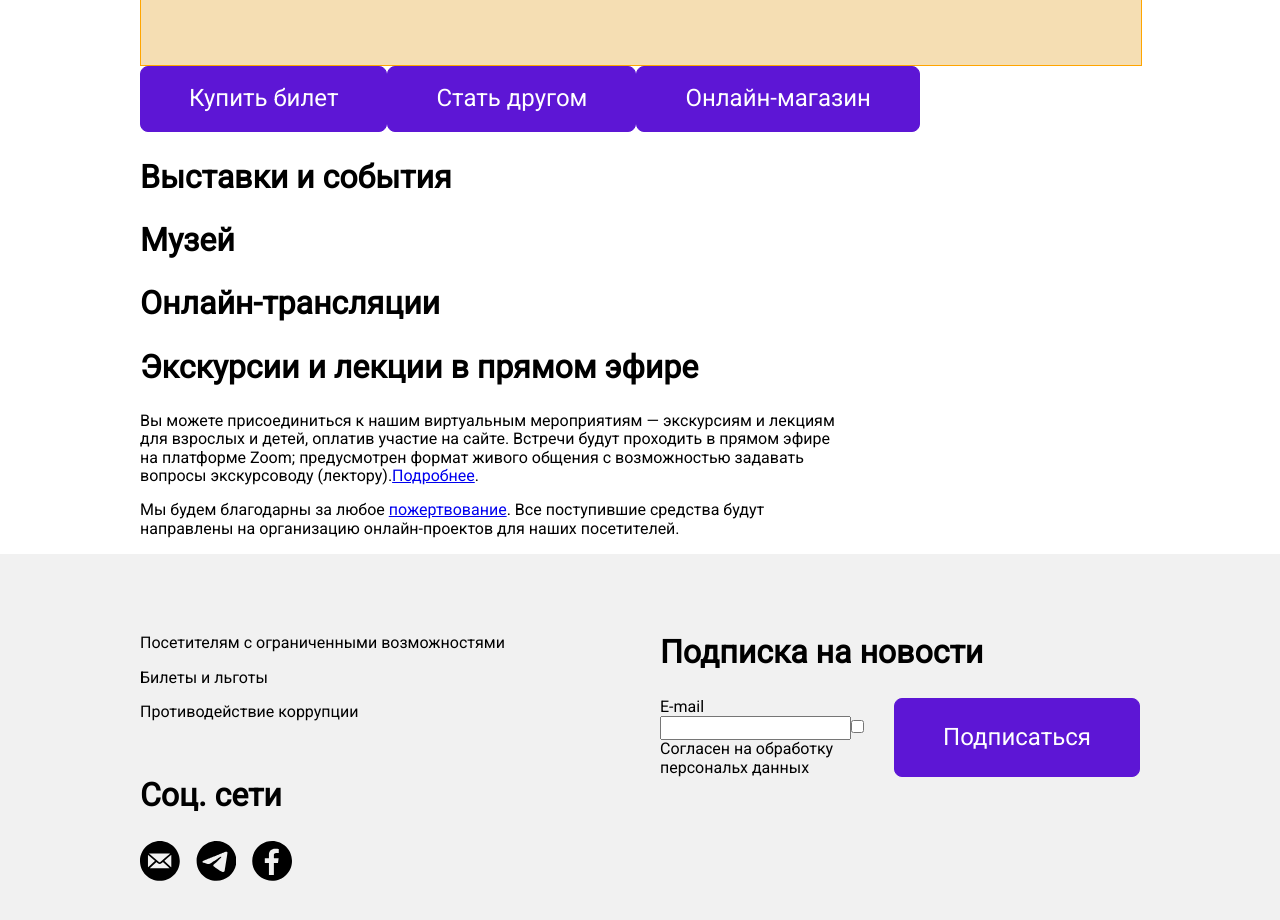
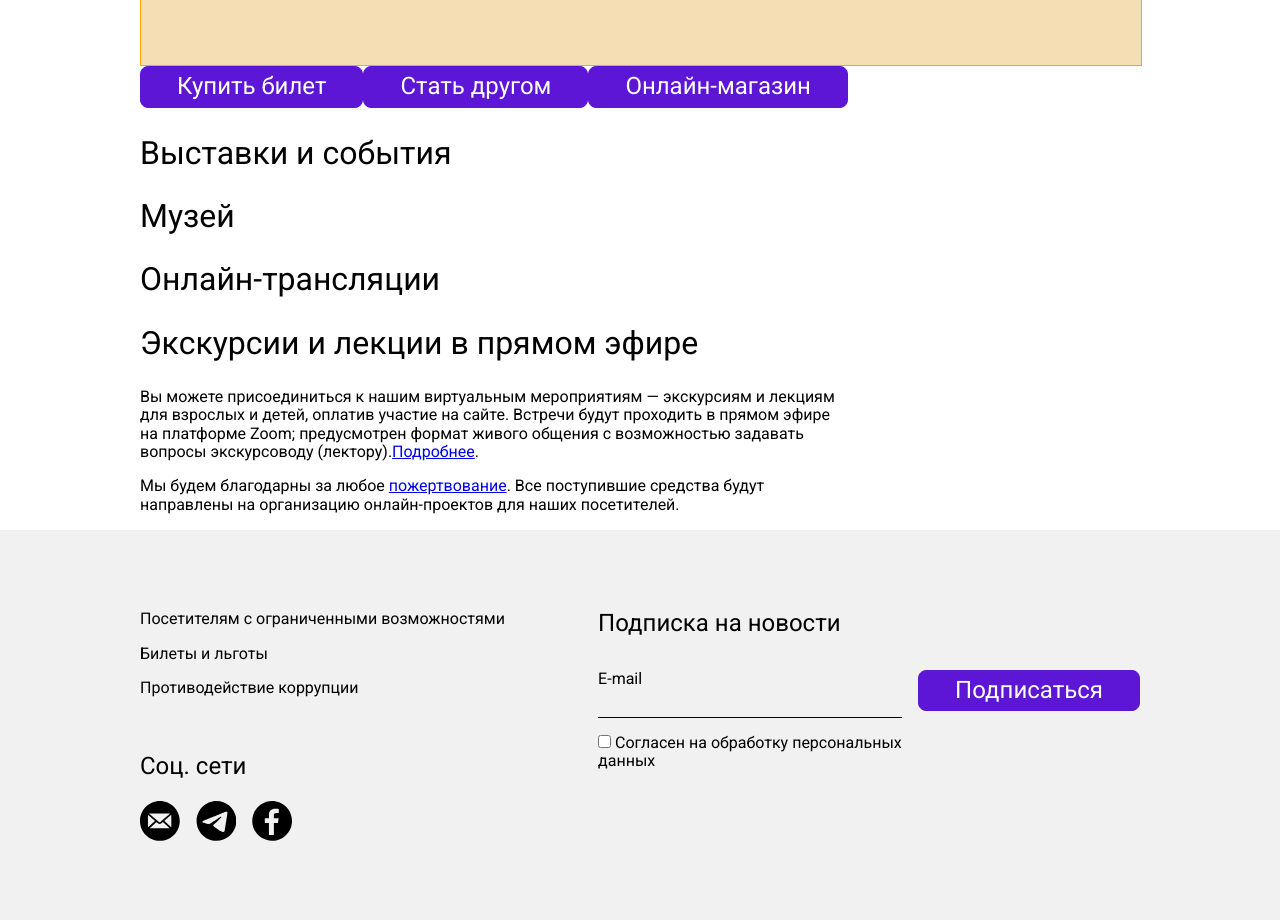
Before and after one commit to kirillku/a11y-homework, a React (Create React App) app: page / in a window 1280 px wide. Shown: the part 780-1700 px from the top of the page. Built offline with nearby package versions, Linux system fonts and the light colour scheme.

Commit message:
Add NewsletterForm

```diff
--- a/src/App.js
+++ b/src/App.js
@@ -27,9 +27,15 @@ const App = () => (
         >
           CARUSEL
         </div>
-        <Button variant="primary">Купить билет</Button>
-        <Button variant="primary">Стать другом</Button>
-        <Button variant="primary">Онлайн-магазин</Button>
+        <Button variant="primary" size="small">
+          Купить билет
+        </Button>
+        <Button variant="primary" size="small">
+          Стать другом
+        </Button>
+        <Button variant="primary" size="small">
+          Онлайн-магазин
+        </Button>
       </section>
 
       <section aria-labelledby="events">
--- a/src/Footer.js
+++ b/src/Footer.js
@@ -1,16 +1,21 @@
 import * as React from "react";
 import styled from "styled-components";
-import Button from "./components/Button";
 import EmailIcon from "./components/EmailIcon";
 import FacebookIcon from "./components/FacebookIcon";
 import IconButton from "./components/IconButton";
 import TelegramIcon from "./components/TelegramIcon";
+import NewsletterForm from "./NewsletterForm";
 import theme from "./theme";
 
 const StyledFooter = styled.footer`
   background: #f1f1f1;
   height: 400px;
   padding: 80px 0;
+
+  h1,
+  h2 {
+    font-size: 1.5em;
+  }
 `;
 
 const Wrapper = styled.div`
@@ -97,21 +102,7 @@ const Footer = () => (
       </SocialLinksSection>
       <NewsletterSection aria-labelledby="newsletter">
         <h2 id="newsletter">Подписка на новости</h2>
-        <form onSubmit={(event) => event.preventDefault()}>
-          <div>
-            <label>
-              E-mail
-              <input name="email" />
-            </label>
-            <label>
-              <input type="checkbox" />
-              Согласен на обработку персональх данных
-            </label>
-          </div>
-          <Button variant="primary" type="submit">
-            Подписаться
-          </Button>
-        </form>
+        <NewsletterForm />
       </NewsletterSection>
     </Wrapper>
   </StyledFooter>
--- /dev/null
+++ b/src/NewsletterForm.js
@@ -0,0 +1,40 @@
+import * as React from "react";
+import styled from "styled-components";
+import Button from "./components/Button";
+
+const StyledForm = styled.form`
+  display: flex;
+  align-items: flex-start;
+  margin-top: 2em;
+`;
+
+const EmailInput = styled.input`
+  border: none;
+  background: none;
+  border-bottom: 1px solid #000000;
+  min-width: 300px;
+  margin-bottom: 1em;
+  margin-top: 0.5em;
+  margin-right: 1em;
+`;
+
+const NewsletterForm = () => (
+  <StyledForm
+    onSubmit={(event) => {
+      event.preventDefault();
+      console.log(event);
+    }}
+  >
+    <div>
+      <label htmlFor="email">E-mail</label>
+      <EmailInput name="email" id="email" type="email" required />
+      <input name="consent" id="consent" type="checkbox" required />{" "}
+      <label htmlFor="consent">Согласен на обработку персональных данных</label>
+    </div>
+    <Button type="submit" variant="primary" size="small">
+      Подписаться
+    </Button>
+  </StyledForm>
+);
+
+export default NewsletterForm;
--- a/src/components/Button.js
+++ b/src/components/Button.js
@@ -1,5 +1,5 @@
 import styled, { css } from "styled-components";
-import { tint, readableColor } from "polished";
+import { tint, readableColor, size } from "polished";
 import theme from "../theme";
 
 const getBgColor = (props) =>
@@ -13,7 +13,8 @@ export const buttonStyles = css`
   border: 1px solid ${getBgColor};
   color: ${(props) => readableColor(getBgColor(props))};
   border-radius: 8px;
-  padding: 0.75em 2em;
+  padding: ${(props) =>
+    props.size === "small" ? "0.25em 1.5em" : "0.75em 2em"};
   text-align: center;
 
   :hover:not(:disabled),
--- a/src/index.css
+++ b/src/index.css
@@ -11,6 +11,7 @@ main {
 h1,
 h2 {
   font-size: 2em;
+  font-weight: 400;
 }
 
 button:not(:disabled) {
```
